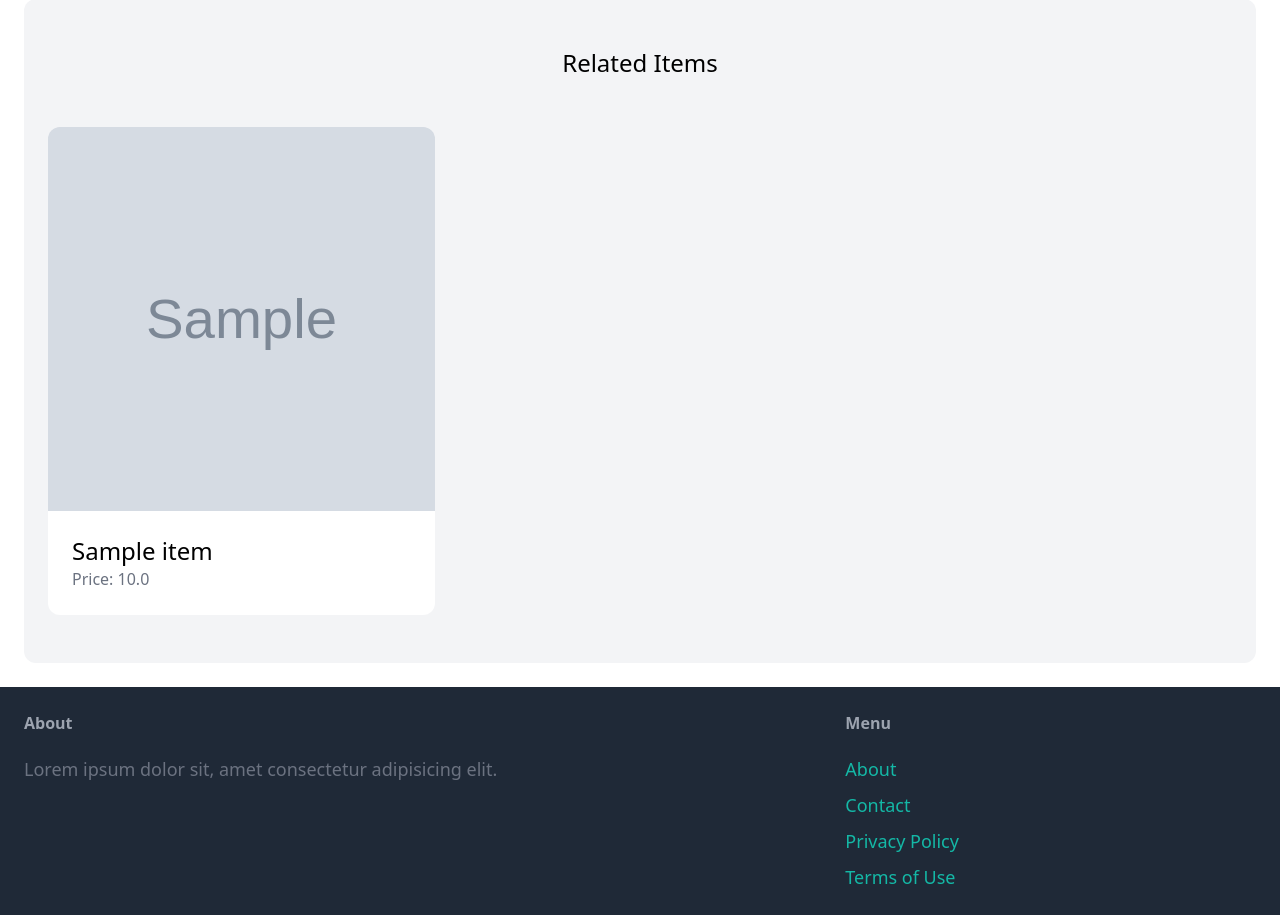
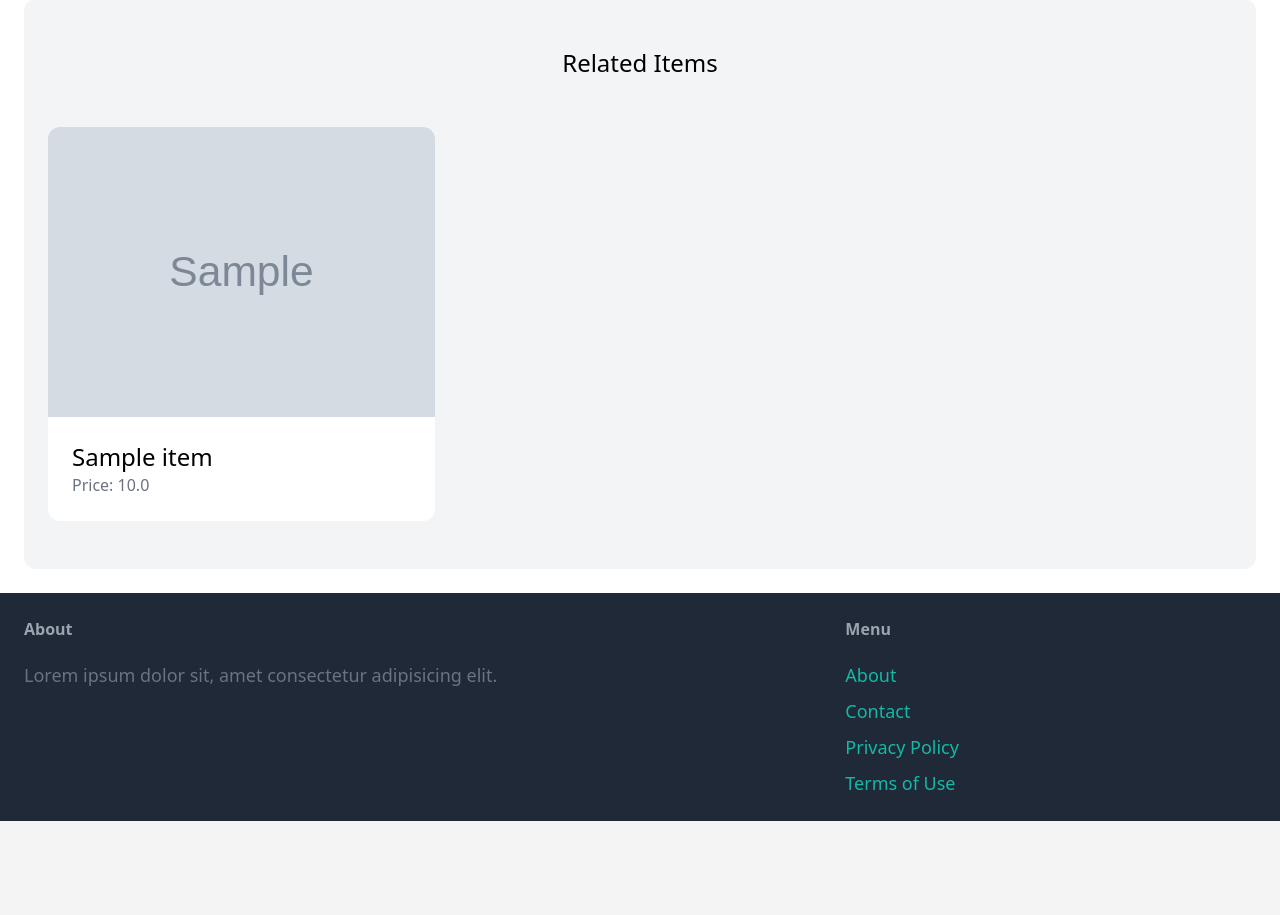
Before and after one commit to matrix-bro/online-bazar, a Django app: template app/templates/app/item_details.html in a window 1280 px wide. Shown: the part 675-1590 px from the top of the page. After the commit the page ends 1496 px from the top, so only its background shows below. Run offline with Django 4.2, Linux system fonts and the light colour scheme; the template is opened without the code that fills it: values that come from a table or form of the project are taken from there, others are empty; tables that the repository leaves empty hold one stand-in row (values such as "Sample post"); grey boxes marked "Sample" are stand-in pictures; parts of the project's set-up code (start-up, migrations or seed data) failed here and were passed over; some libraries are stand-ins or nearby versions.

Commit message:
Updated requirements file

```diff
--- a/app/templates/app/item_details.html
+++ b/app/templates/app/item_details.html
@@ -5,7 +5,7 @@
 {% block content %}
     <div class="grid grid-cols-5 gap-8">
         <div class="col-span-3">
-            <img src="{{ item.image.url }}" class="rounded-xl w-full h-full max-h-[40rem]">
+            <img src="{{ item.image.url }}" class="rounded-xl w-full h-full">
         </div>
         <div class="col-span-2 p-6 bg-gray-100 rounded-xl">
             <h1 class="mb-6 text-3xl">{{ item.name }}</h1>
@@ -39,7 +39,7 @@
                     <div>
                         <a href="{{ item.get_absolute_url }}">
                             <div>
-                                <img src="{{ item.image.url }}" class="rounded-t-xl w-full h-96">
+                                <img src="{{ item.image_card.url }}" class="rounded-t-xl w-full">
                             </div>
                             <div class="p-6 bg-white rounded-b-xl">
                                 <h2 class="text-2xl">{{ item.name }}</h2>
--- a/requirements.txt
+++ b/requirements.txt
@@ -1,8 +1,11 @@
 asgiref==3.7.2
 Django==4.2.7
+django-appconf==1.0.6
+django-imagekit==5.0.0
 environs==10.2.0
 marshmallow==3.20.2
 packaging==23.2
+pilkit==3.0
 Pillow==10.1.0
 python-dotenv==1.0.0
 sqlparse==0.4.4
```
